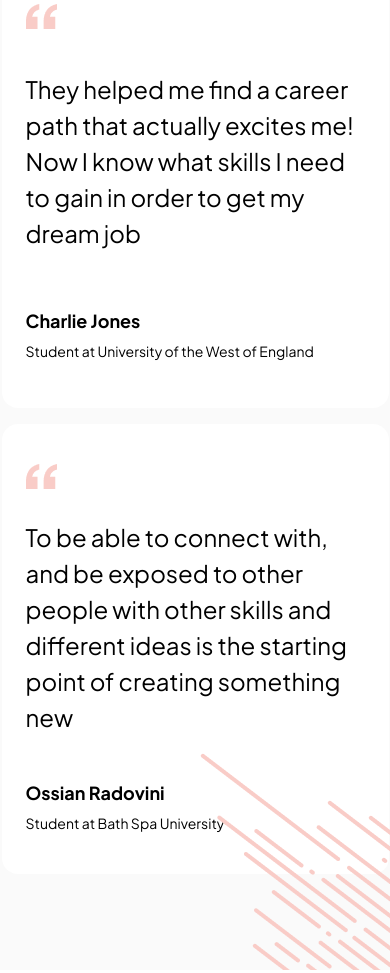
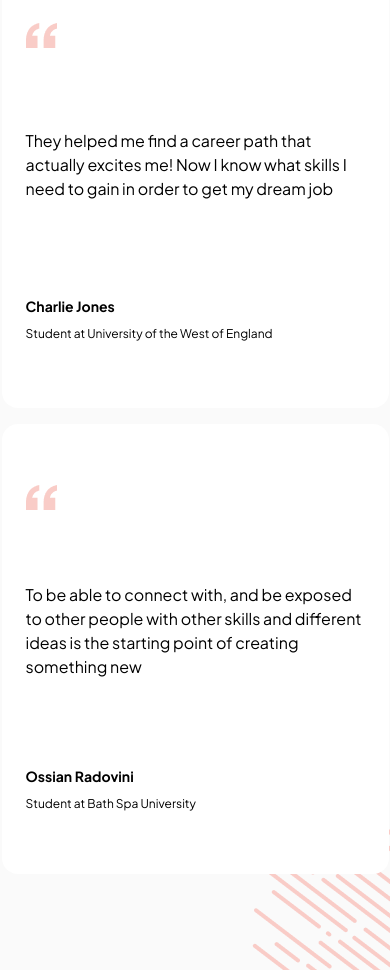
Before and after one commit to mdabufaysaljoy/assignment-2, a plain HTML site: page index.html in a window 390 px wide. Shown: the part 6357-7330 px from the top of the page. Drawn offline with nearby package versions, Linux system fonts and the light colour scheme.

Commit message:
some changes

```diff
--- a/index.html
+++ b/index.html
@@ -258,7 +258,7 @@
                     </div>
                 </div>
                 <div
-                    class="col-12 col-lg-1 bg-white rounded-4 reviewCard d-flex justify-content-around align-items-start flex-column  p-4">
+                    class="col-12 col-lg-1 bg-white rounded-4 reviewCard d-flex justify-content-around align-items-start flex-column  p-4 position-relative z-1">
                     <div> <img src='./assets/“.png' alt='./assets/“.png' class="img-fluid" /></div>
                     <p class="reviewCard_text">To be able to connect with, and be exposed to other people with other
                         skills and different ideas is the starting point of creating something new </p>
@@ -271,7 +271,7 @@
             </div>
         </div>
         <img src='./assets/Decoration (1).png' alt='./assets/Decoration (1).png'
-            class="img-fluid position-absolute end-0 bottom-0" />
+            class="img-fluid position-absolute end-0 bottom-0 " />
     </section>
     <!-- testimonials section ends  -->
 
--- a/style.css
+++ b/style.css
@@ -250,4 +250,13 @@
     font-size: 14px;
     text-align: center;
   }
+  .reviewCard_text{
+    font-size: 16px;
+  }
+  .reviewCard_name{
+    font-size: 14px;
+  }
+  .reviewCard_uni{
+    font-size: 12px;
+  }
 }
```
